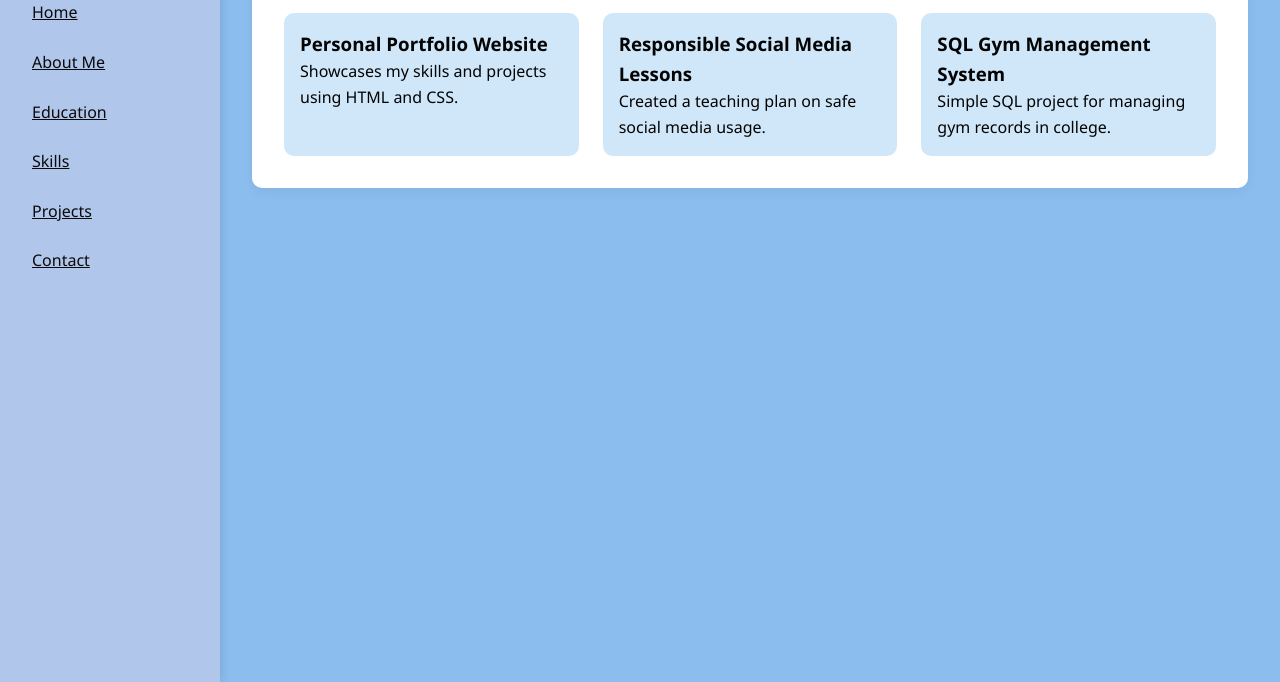
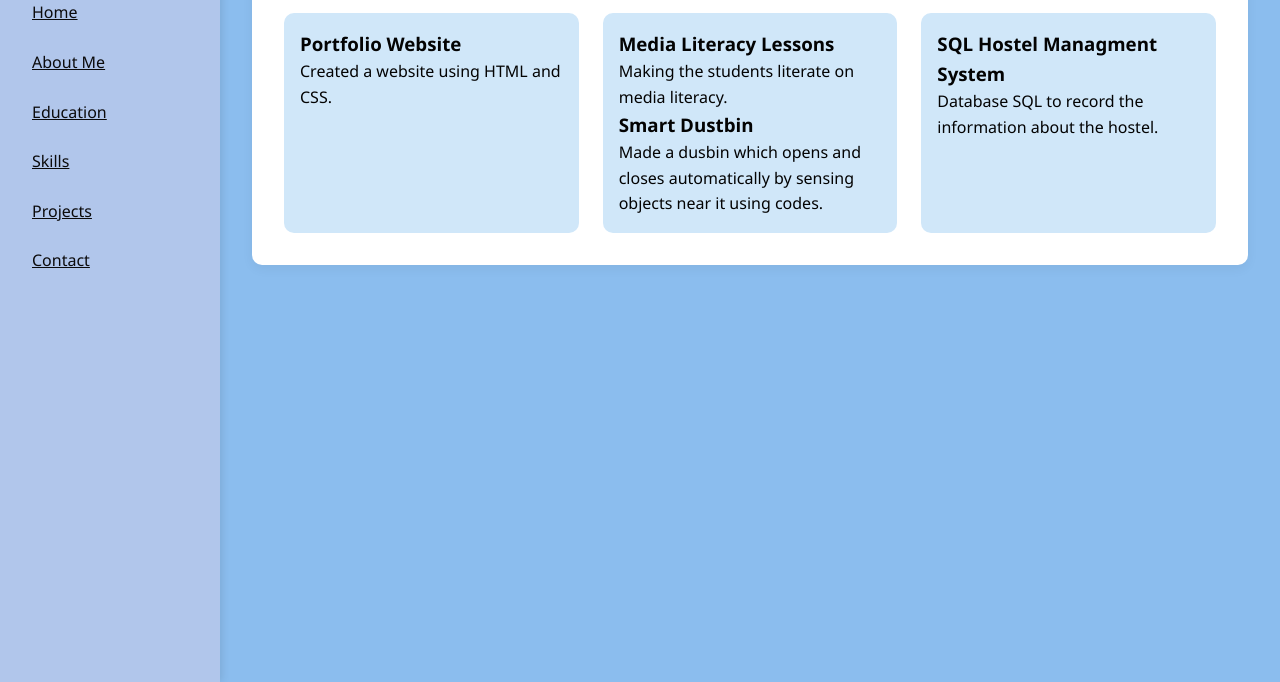
Before and after one commit to DorjiC36/08230118_lab2, a plain HTML site: page projects.html in a window 1280 px wide. Shown: the part 118-800 px from the top of the page. Drawn offline with Linux system fonts and the light colour scheme.

Commit message:
modifying the files

```diff
--- a/projects.html
+++ b/projects.html
@@ -24,16 +24,18 @@
       <h2 class="section-title">Projects</h2>
       <div class="projects-grid">
         <div class="project">
-          <h3>Personal Portfolio Website</h3>
-          <p>Showcases my skills and projects using HTML and CSS.</p>
+          <h3>Portfolio Website</h3>
+          <p>Created a website using HTML and CSS.</p>
         </div>
         <div class="project">
-          <h3>Responsible Social Media Lessons</h3>
-          <p>Created a teaching plan on safe social media usage.</p>
+          <h3>Media Literacy Lessons</h3>
+          <p>Making the students literate on media literacy.</p>
+          <h3> Smart Dustbin</h3>
+          <p>Made a dusbin which opens and closes automatically by sensing objects near it using codes.</p>
         </div>
         <div class="project">
-          <h3>SQL Gym Management System</h3>
-          <p>Simple SQL project for managing gym records in college.</p>
+          <h3>SQL Hostel Managment System</h3>
+          <p>Database SQL to record the information about the hostel.</p>
         </div>
       </div>
     </section>
```
